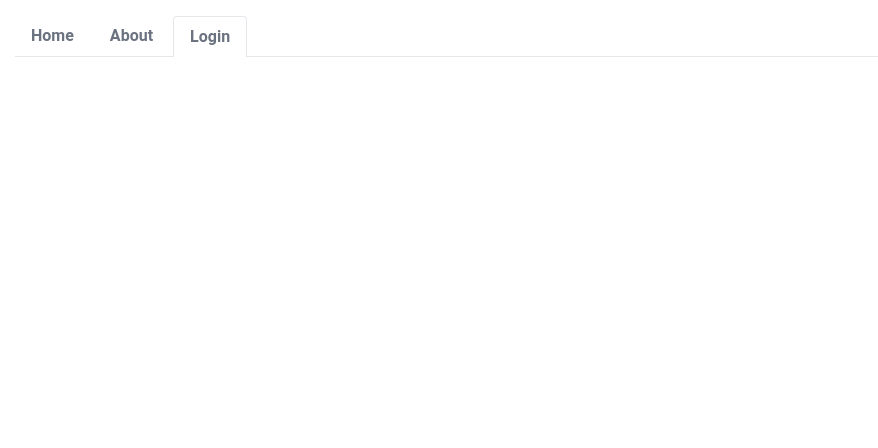
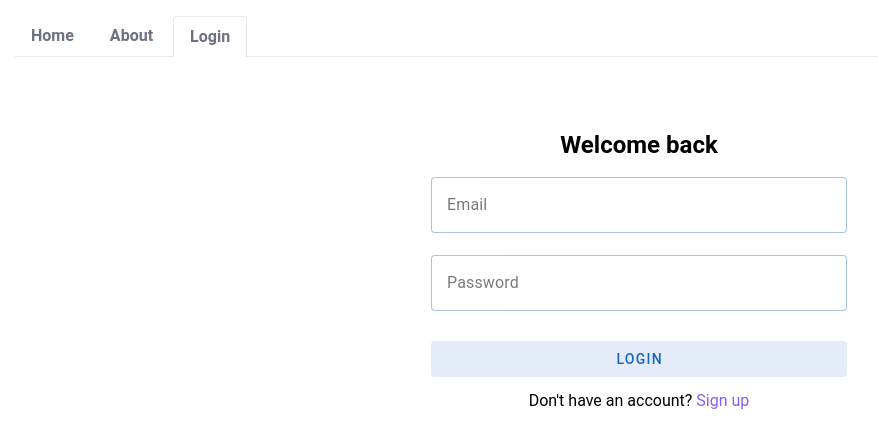
Before and after one commit to juliaozm/rest_countries_vue3_app, a Vue app: page /login in a window 1280 px wide. Shown: the top 448 px of the page, without its empty margins (1-879 px from the left). Built offline with nearby package versions, Linux system fonts and the light colour scheme; no server answers.

Commit message:
Added AuthView component and forms to register and login to the app. Installed Firebase Auth

```diff
--- /dev/null
+++ b/firebase.config.js
@@ -0,0 +1,18 @@
+// Import the functions you need from the SDKs you need
+import { initializeApp } from "firebase/app";
+// TODO: Add SDKs for Firebase products that you want to use
+// https://firebase.google.com/docs/web/setup#available-libraries
+
+// Your web app's Firebase configuration
+const firebaseConfig = {
+  apiKey: import.meta.env.VITE_FIREBASE_KEY,
+  authDomain: "countries-list-37587.firebaseapp.com",
+  projectId: "countries-list-37587",
+  storageBucket: "countries-list-37587.appspot.com",
+  messagingSenderId: "955055302746",
+  appId: "1:955055302746:web:530265adeb52d592521063",
+};
+
+// Initialize Firebase
+const app = initializeApp(firebaseConfig);
+export default app;
--- a/package.json
+++ b/package.json
@@ -14,6 +14,7 @@
     "@vueuse/core": "^10.5.0",
     "axios": "^1.5.0",
     "dotenv": "^16.3.1",
+    "firebase": "^10.5.2",
     "mdi-vue3": "^7.2.96",
     "mitt": "^3.0.1",
     "vite-plugin-vuetify": "^1.0.2",
--- /dev/null
+++ b/src/components/SignInForm.vue
@@ -0,0 +1,98 @@
+<template>
+  <v-sheet class="tw-w-full sm:tw-container md:tw-w-1/2 lg:tw-w-1/3 tw-mx-auto">
+    <v-form ref="form" fast-fail @submit.prevent="validate">
+      <v-text-field
+        v-model="email"
+        label="Email"
+        :rules="emailRules"
+        required
+        variant="outlined"
+        color="primary"
+        item-color="primary"
+        base-color="primary"
+      ></v-text-field>
+
+      <v-text-field
+        v-model="password"
+        label="Password"
+        :rules="passwordRules"
+        required
+        variant="outlined"
+        color="primary"
+        item-color="primary"
+        base-color="primary"
+      ></v-text-field>
+
+      <v-btn
+        type="submit"
+        variant="tonal"
+        color="primary"
+        item-color="primary"
+        base-color="primary"
+        block
+        class="mt-2"
+        :disabled="isLoading"
+        >LOGIN</v-btn
+      >
+    </v-form>
+  </v-sheet>
+</template>
+<script setup>
+import { ref, inject } from "vue";
+import app from "../../firebase.config";
+import { getAuth, signInWithEmailAndPassword } from "firebase/auth";
+
+const email = ref("");
+const emailRules = [
+  (value) => {
+    if (
+      /^[a-zA-Z0-9]+([._-]?[a-zA-Z0-9]+)*@[a-zA-Z0-9]+([.-]?[a-zA-Z0-9]+)*(\.[a-zA-Z]{2,})+$/.test(
+        value
+      )
+    )
+      return true;
+    return "Enter your valid email address";
+  },
+];
+
+const password = ref("");
+const passwordRules = [
+  (value) => {
+    if (/^(?=.*[a-z])(?=.*[A-Z])(?=.*[0-9])(?=.{8,})/.test(value)) return true;
+    return "At least 8 characters — including 1 uppercase letter and 1 number";
+  },
+];
+
+const form = ref();
+const validate = async () => {
+  const { valid } = await form.value.validate();
+  if (valid) login();
+};
+
+const isLoading = ref(false);
+const user = {
+  uid: ref(""),
+  email: ref(""),
+};
+const errorList = ref("");
+const errorNotification = inject("errorNotification");
+
+const auth = getAuth(app);
+const login = () => {
+  isLoading.value = true;
+  signInWithEmailAndPassword(auth, email.value, password.value)
+    .then((userCredential) => {
+      // Signed up
+      const { email, uid } = userCredential.user;
+      user.uid.value = uid;
+      user.email.value = email;
+      console.log(user);
+    })
+    .catch((error) => {
+      const errorCode = error.code;
+      errorList.value = error.message;
+      errorNotification.emit("catch-error", errorList.value);
+    })
+    .finally(() => (isLoading.value = false));
+};
+</script>
--- /dev/null
+++ b/src/components/SignUpForm.vue
@@ -0,0 +1,98 @@
+<template>
+  <v-sheet class="tw-w-full sm:tw-container md:tw-w-1/2 lg:tw-w-1/3 tw-mx-auto">
+    <v-form ref="form" fast-fail @submit.prevent="validate">
+      <v-text-field
+        v-model="email"
+        label="Email"
+        :rules="emailRules"
+        required
+        variant="outlined"
+        color="primary"
+        item-color="primary"
+        base-color="primary"
+      ></v-text-field>
+
+      <v-text-field
+        v-model="password"
+        label="Password"
+        :rules="passwordRules"
+        required
+        variant="outlined"
+        color="primary"
+        item-color="primary"
+        base-color="primary"
+      ></v-text-field>
+
+      <v-btn
+        type="submit"
+        variant="tonal"
+        color="primary"
+        item-color="primary"
+        base-color="primary"
+        block
+        class="mt-2"
+        :disabled="isLoading"
+        >Sign Up</v-btn
+      >
+    </v-form>
+  </v-sheet>
+</template>
+<script setup>
+import { ref, inject } from "vue";
+import app from "../../firebase.config";
+import { getAuth, createUserWithEmailAndPassword } from "firebase/auth";
+
+const email = ref("");
+const emailRules = [
+  (value) => {
+    if (
+      /^[a-zA-Z0-9]+([._-]?[a-zA-Z0-9]+)*@[a-zA-Z0-9]+([.-]?[a-zA-Z0-9]+)*(\.[a-zA-Z]{2,})+$/.test(
+        value
+      )
+    )
+      return true;
+    return "Enter your valid email address";
+  },
+];
+
+const password = ref("");
+const passwordRules = [
+  (value) => {
+    if (/^(?=.*[a-z])(?=.*[A-Z])(?=.*[0-9])(?=.{8,})/.test(value)) return true;
+    return "At least 8 characters — including 1 uppercase letter and 1 number";
+  },
+];
+
+const form = ref();
+const validate = async () => {
+  const { valid } = await form.value.validate();
+  if (valid) signup();
+};
+
+const isLoading = ref(false);
+const user = {
+  uid: ref(""),
+  email: ref(""),
+};
+const errorList = ref("");
+const errorNotification = inject("errorNotification");
+
+const auth = getAuth(app);
+const signup = () => {
+  isLoading.value = true;
+  createUserWithEmailAndPassword(auth, email.value, password.value)
+    .then((userCredential) => {
+      // Signed up
+      const { email, uid } = userCredential.user;
+      user.uid.value = uid;
+      user.email.value = email;
+      console.log(user);
+    })
+    .catch((error) => {
+      const errorCode = error.code;
+      errorList.value = error.message;
+      errorNotification.emit("catch-error", errorList.value);
+    })
+    .finally(() => (isLoading.value = false));
+};
+</script>
--- a/src/router/index.js
+++ b/src/router/index.js
@@ -4,7 +4,11 @@ import Home from "../views/Home.vue";
 const routes = [
   { path: "/", name: "Home", component: Home },
   { path: "/about", name: "About" },
-  { path: "/login", name: "Login" },
+  {
+    path: "/login",
+    name: "Login",
+    component: () => import("../views/AuthView.vue"),
+  },
   {
     path: "/:cca2",
     component: () => import("../views/CountryView.vue"),
--- /dev/null
+++ b/src/views/AuthView.vue
@@ -0,0 +1,39 @@
+<template>
+  <section
+    v-if="registered"
+    class="tw-flex tw-flex-col tw-items-center tw-mt-6 tw-p-4"
+  >
+    <p class="tw-my-4 tw-text-2xl tw-font-bold">Welcome back</p>
+    <SignInForm />
+    <p class="tw-my-3">
+      Don't have an account?
+      <button
+        @click="() => (registered = false)"
+        class="tw-text-violet-500 hover:tw-text-violet-600"
+      >
+        Sign up
+      </button>
+    </p>
+  </section>
+  <section v-else class="tw-flex tw-flex-col tw-items-center tw-mt-6 tw-p-4">
+    <p class="tw-my-4 tw-text-2xl tw-font-bold">Create an account</p>
+    <SignUpForm />
+    <p class="tw-my-3">
+      Already have an account?
+      <button
+        @click="() => (registered = true)"
+        class="tw-text-violet-500 hover:tw-text-violet-600"
+      >
+        Login
+      </button>
+    </p>
+  </section>
+</template>
+
+<script setup>
+import { ref } from "vue";
+import SignInForm from "../components/SignInForm.vue";
+import SignUpForm from "../components/SignUpForm.vue";
+
+const registered = ref(true);
+</script>
```
Also changed, not shown: 1 other file (tests, documents, lock files or other folders).
